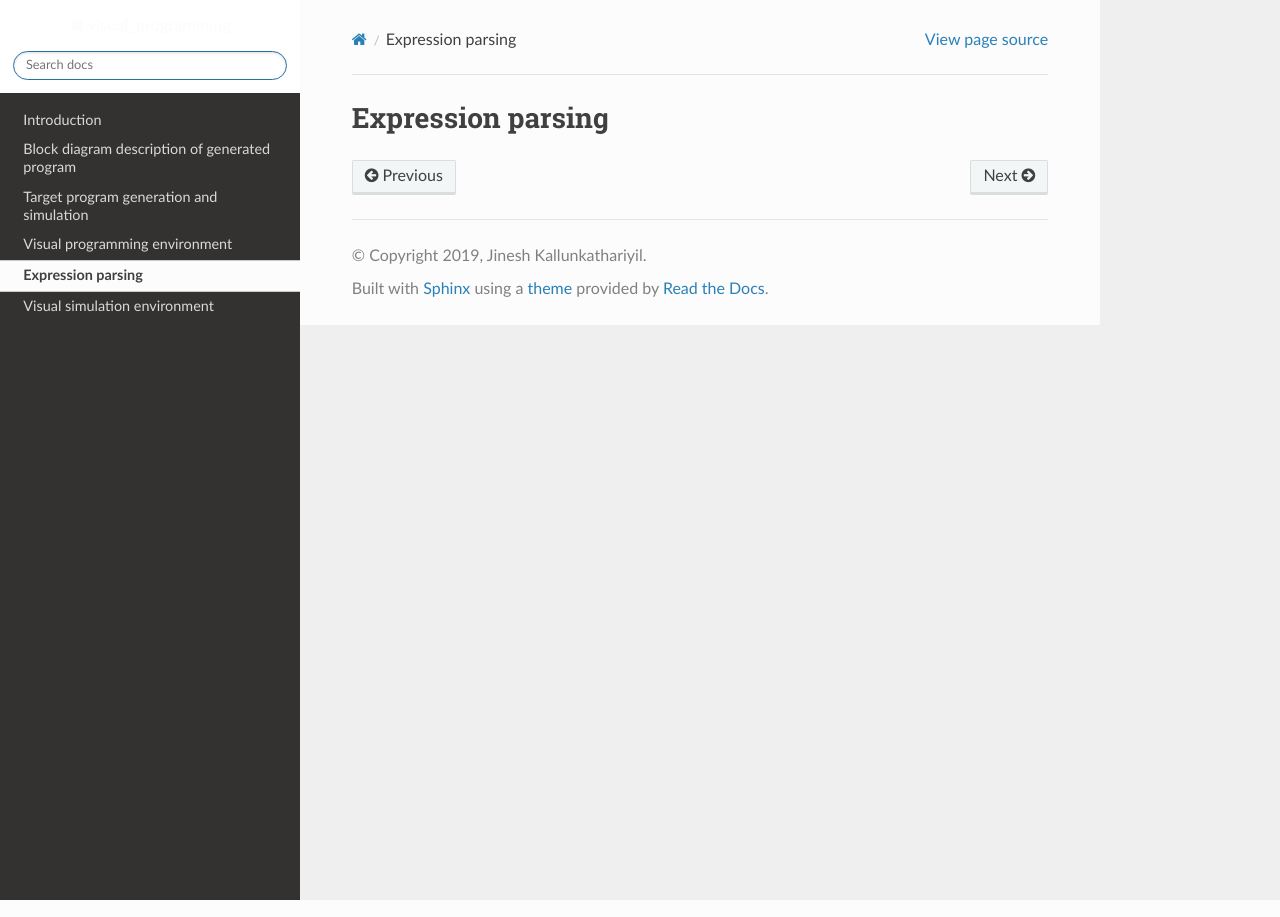
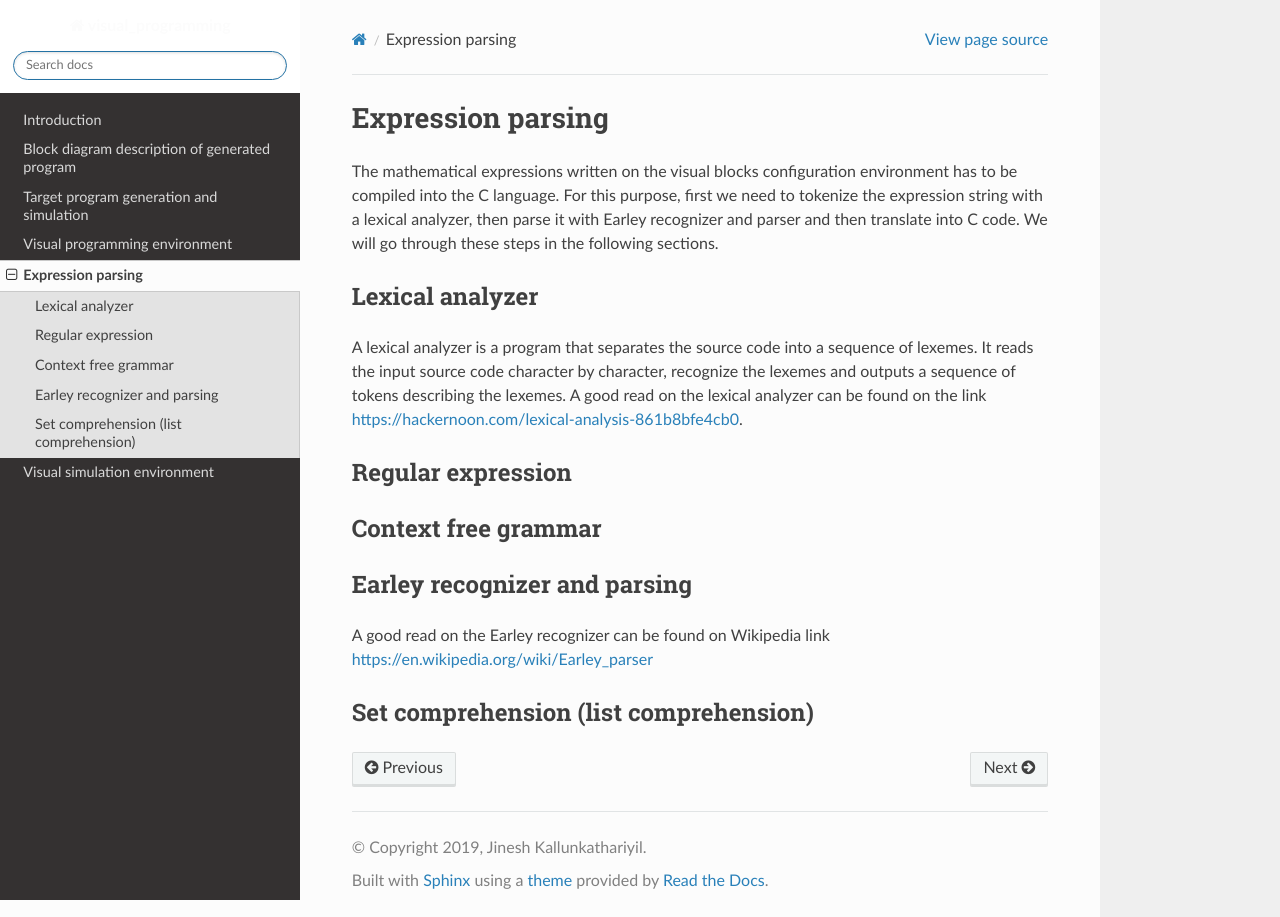
Before and after one commit to jkallu/vipro_docs, a Sphinx documentation site: the page built from source/expParsing.rst, in a window 1280 px wide. Built offline with Sphinx 7.4.7 and the Read the Docs theme 2.0.0, drawn with Linux system fonts in a browser that asks for light colours.

Commit message:
Update expParsing.rst

```diff
--- a/source/expParsing.rst
+++ b/source/expParsing.rst
@@ -3,3 +3,26 @@
 ************************
 Expression parsing
 ************************
+
+The mathematical expressions written on the visual blocks configuration environment has to be compiled into the C language. For this purpose, first we need to tokenize the expression string with a lexical analyzer, then parse it with Earley recognizer and parser and then translate into C code. We will go through these steps in the following sections.
+
+Lexical analyzer
+=================
+
+A lexical analyzer is a program that separates the source code into a sequence of lexemes. It reads the input source code character by character, recognize the lexemes and outputs a sequence of tokens describing the lexemes. A good read on the lexical analyzer can be found on the link
+https://hackernoon.com/lexical-analysis-861b8bfe4cb0.
+
+Regular expression
+=====================
+
+Context free grammar
+====================
+
+
+Earley recognizer and parsing
+=================================
+
+A good read on the Earley recognizer can be found on Wikipedia link https://en.wikipedia.org/wiki/Earley_parser
+
+Set comprehension (list comprehension)
+=========================================
```
